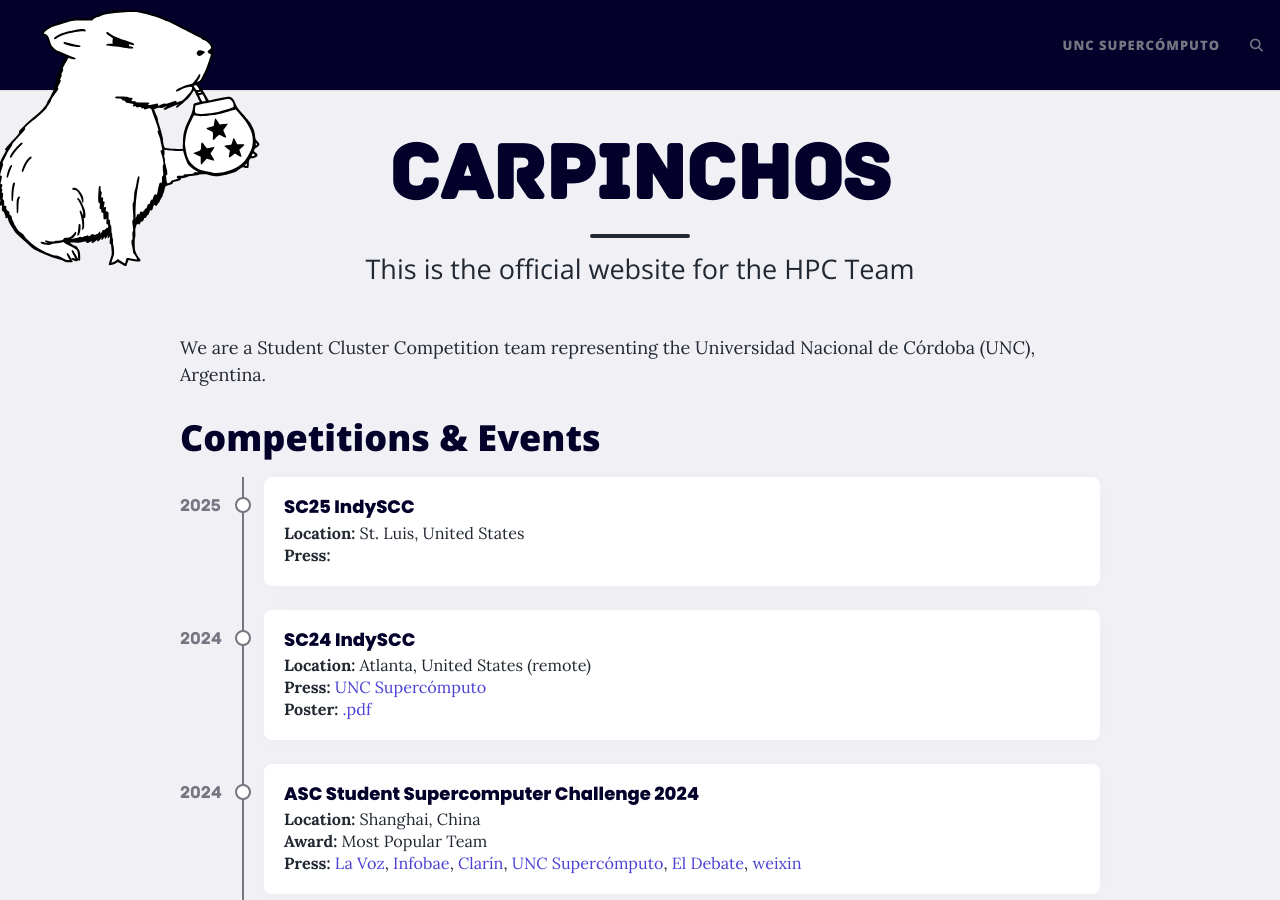
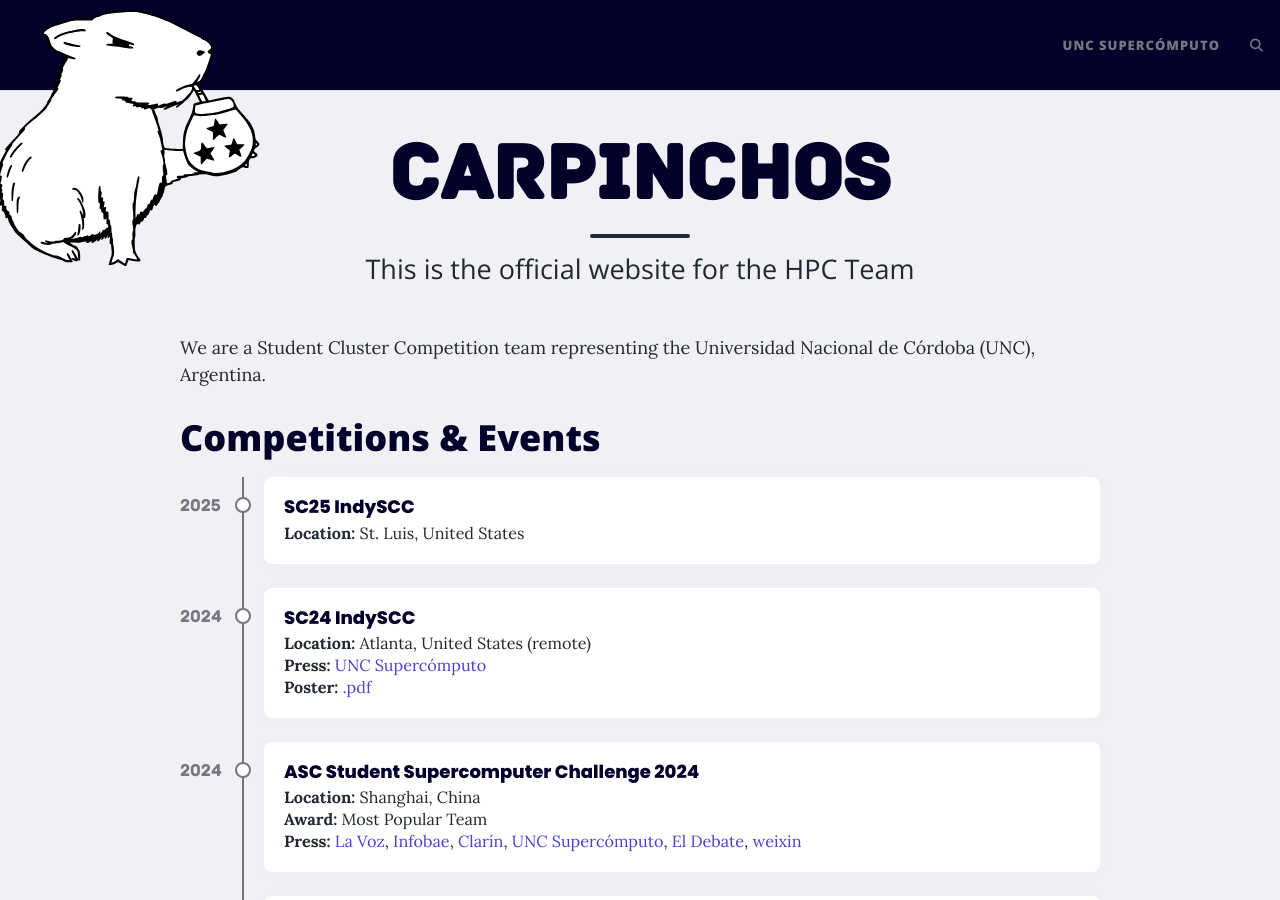
Before and after one commit to CarpinchosTeam/CarpinchosTeam.github.io, a Jekyll site: the page built from index.md, in a window 1280 px wide and 900 px high. Built offline with Jekyll 4.4.1, drawn with Linux system fonts in a browser that asks for light colours; comment, search, counter and statistics services are not loaded.

Commit message:
fix empty press

```diff
--- a/_includes/timeline.html
+++ b/_includes/timeline.html
@@ -13,15 +13,16 @@
         <p><strong>Award:</strong> {{ event.award }}</p>
         {% endif %}
 
+        {% if event.notes %}
           <p><strong>Press:</strong>
           {% for note in event.notes %}
-          {%- if forloop.length > 0 -%}
             <a href="{{ note.link }}"
               target="_blank"
               rel="noopener noreferrer">{{ note.key }}</a>{% unless forloop.last %}, {% endunless -%}
-          {%- endif -%}
           {% endfor %}
           </p>
+        {% endif %}
+
         {% if event.poster %}
         <p><strong>Poster:</strong>
           <a href="{{ event.poster }}" target="_blank" rel="noopener noreferrer">.pdf</a>
```
Lines whose indentation alone changed are shown as unchanged.
